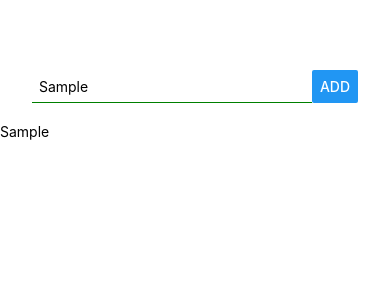
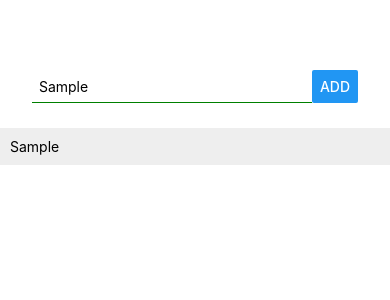
Before and after one commit to sajibsarker-1104003/react-native-learning, a React Native app: screen / in a window 390 px wide. Both pictures are taken after typing "Sample" into the empty fields and a click on the button "ADD". Shown: the top 300 px of the page. Built offline with nearby package versions, Linux system fonts and the light colour scheme.

Commit message:
Creating Component

```diff
--- a/App.js
+++ b/App.js
@@ -1,6 +1,7 @@
 import { StatusBar } from 'expo-status-bar';
 import React,{useState} from 'react';
 import { StyleSheet, Text, View,TextInput, Button } from 'react-native';
+import ListItem from './Components/ListItem/ListItem';
 
 
 
@@ -10,9 +11,9 @@ export default function App() {
 
   const[placeList,setPlaceList]=useState([]);
 
-  const list=placeList.map(item =>{
+  const list=placeList.map((item,i) =>{
     return(
-      <Text>{item}</Text>
+      <ListItem placeName={item} key={i}/>
     )
   })
 
@@ -45,9 +46,8 @@ export default function App() {
 
       </View>
 
-      <View style={{
-        width:"100%",
-      }}>
+      <View style={styles.ListItem}>
+
         {list}
 
       </View>
@@ -75,5 +75,13 @@ const styles = StyleSheet.create({
     flexDirection:'row',
     justifyContent:'center',
     padding:20,
+  },
+
+  ListItem:{
+    width:"100%",
+    padding:10,
+    backgroundColor:"#eee",
+    margin:5,
+
   }
 });
--- /dev/null
+++ b/Components/ListItem/ListItem.js
@@ -0,0 +1,13 @@
+import React from 'react';
+import {View,Text,StyleSheet} from 'react-native';
+
+const ListItem=props =>{
+  return(
+    <View>
+      <Text>
+        {props.placeName}
+      </Text>
+    </View>)
+}
+
+export default ListItem;
```
